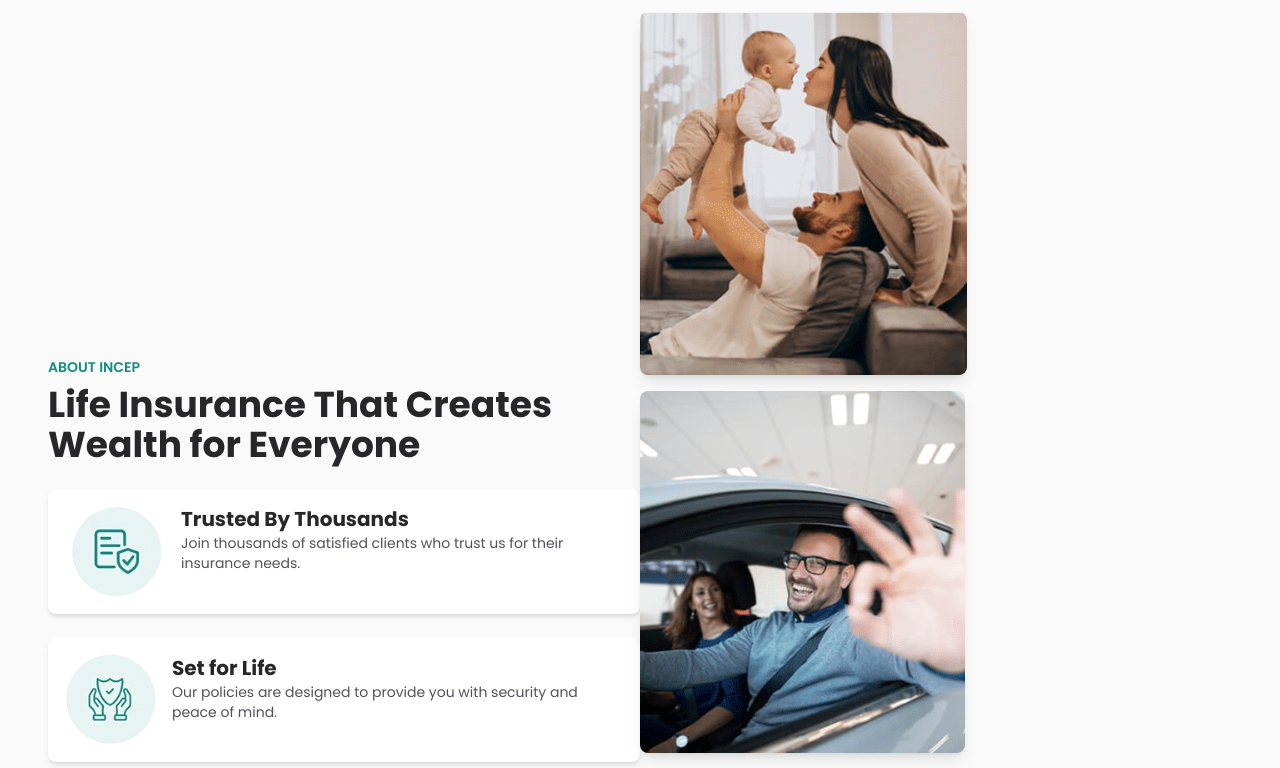
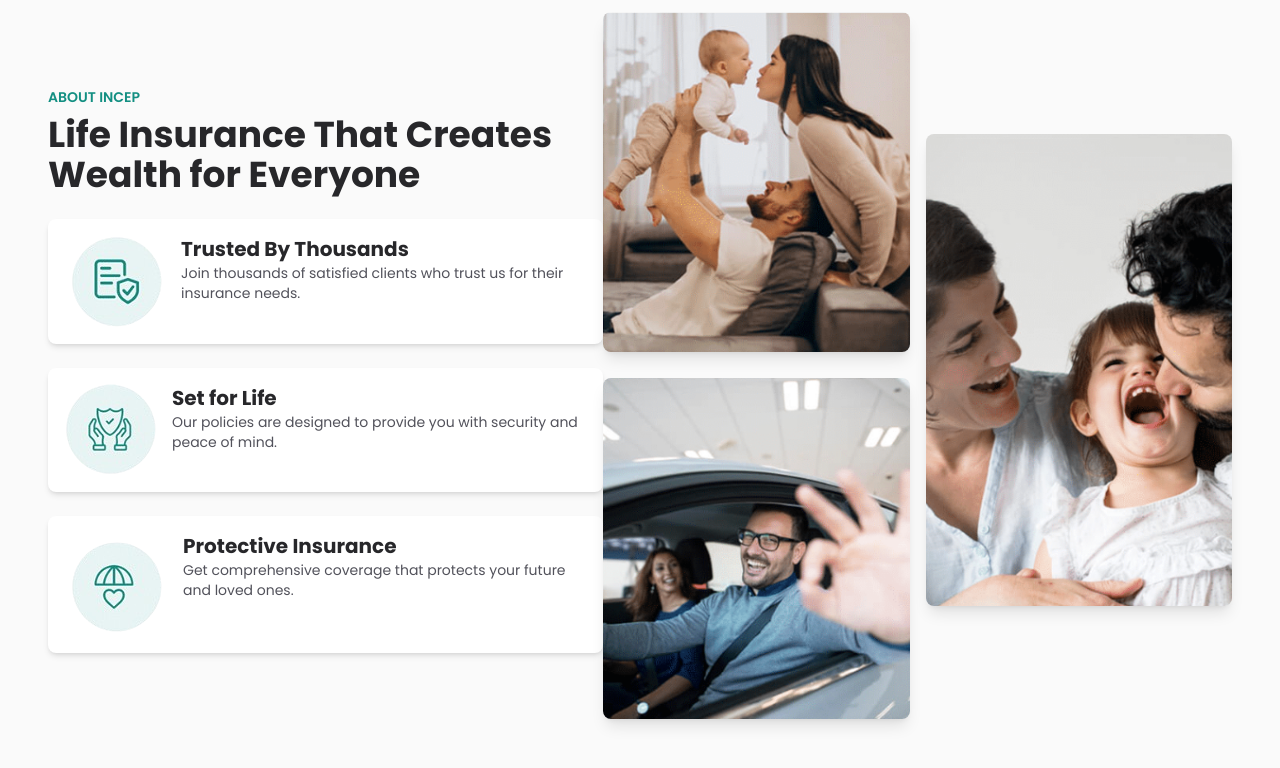
Before and after one commit to yeruvasaijahnavi/insurance_website, an Angular app: page / in a window 1280 px wide. Shown: the part 1500-2268 px from the top of the page. Built offline with nearby package versions, Linux system fonts and the light colour scheme.

Commit message:
Fix basic 3 tile layout of about incep section!

```diff
--- a/src/app/aboutincep/aboutincep.component.html
+++ b/src/app/aboutincep/aboutincep.component.html
@@ -64,19 +64,22 @@
 			</div>
 		</div>
 
-		<div class="lg:w-1/2 grid grid-cols-1 gap-4">
+		<div class="grid grid-cols-2 grid-rows-6 gap-4">
+			<div class="row-span-3">
 				<img
 					src="/assets/images/about1.png"
 					alt="Image 1"
 					class="rounded-lg shadow-lg"
 				/>
-
+			</div>
+			<div class="row-span-3 col-start-1 row-start-4">
 				<img
 					src="/assets/images/about2.png"
 					alt="Image 2"
 					class="rounded-lg shadow-lg"
 				/>
-
+			</div>
+			<div class="row-span-4 col-start-2 row-start-2">
 				<img
 					src="/assets/images/about3.png"
 					alt="Image 3"
@@ -84,4 +87,5 @@
 				/>
 			</div>
 		</div>
+	</div>
 </section>
```
Lines whose indentation alone changed are shown as unchanged.
